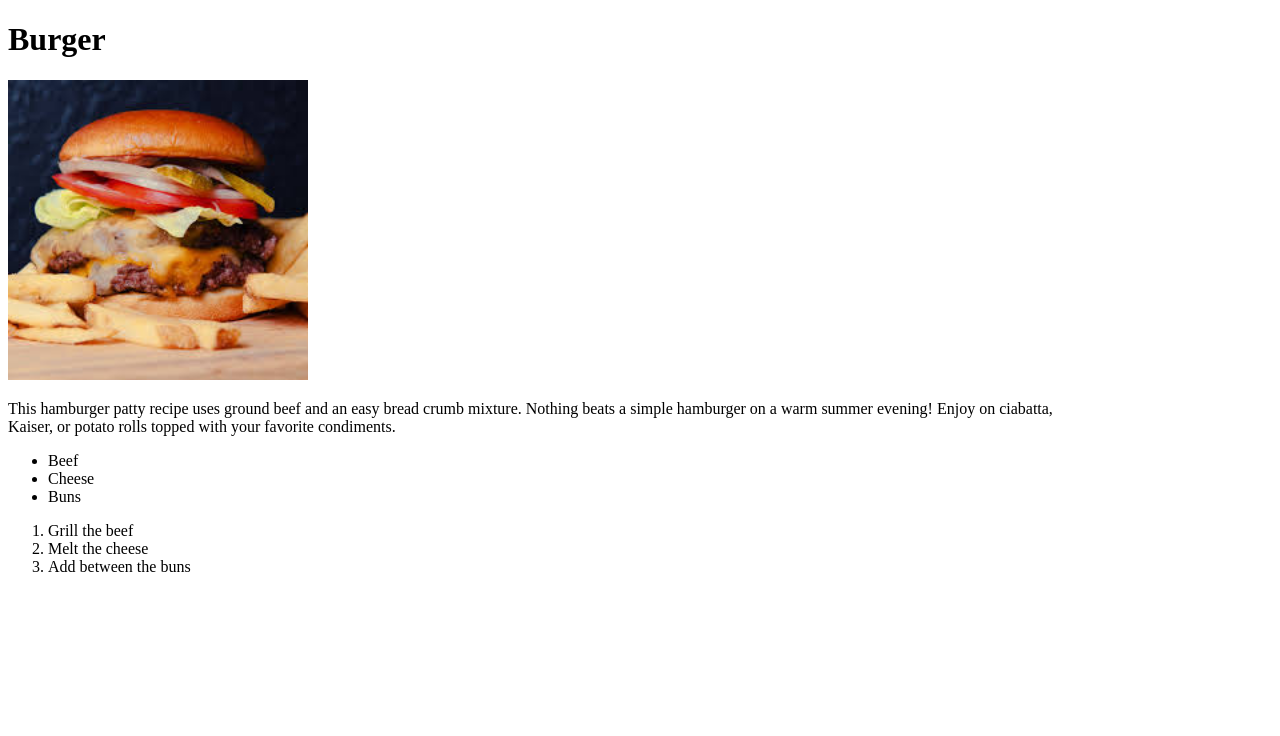
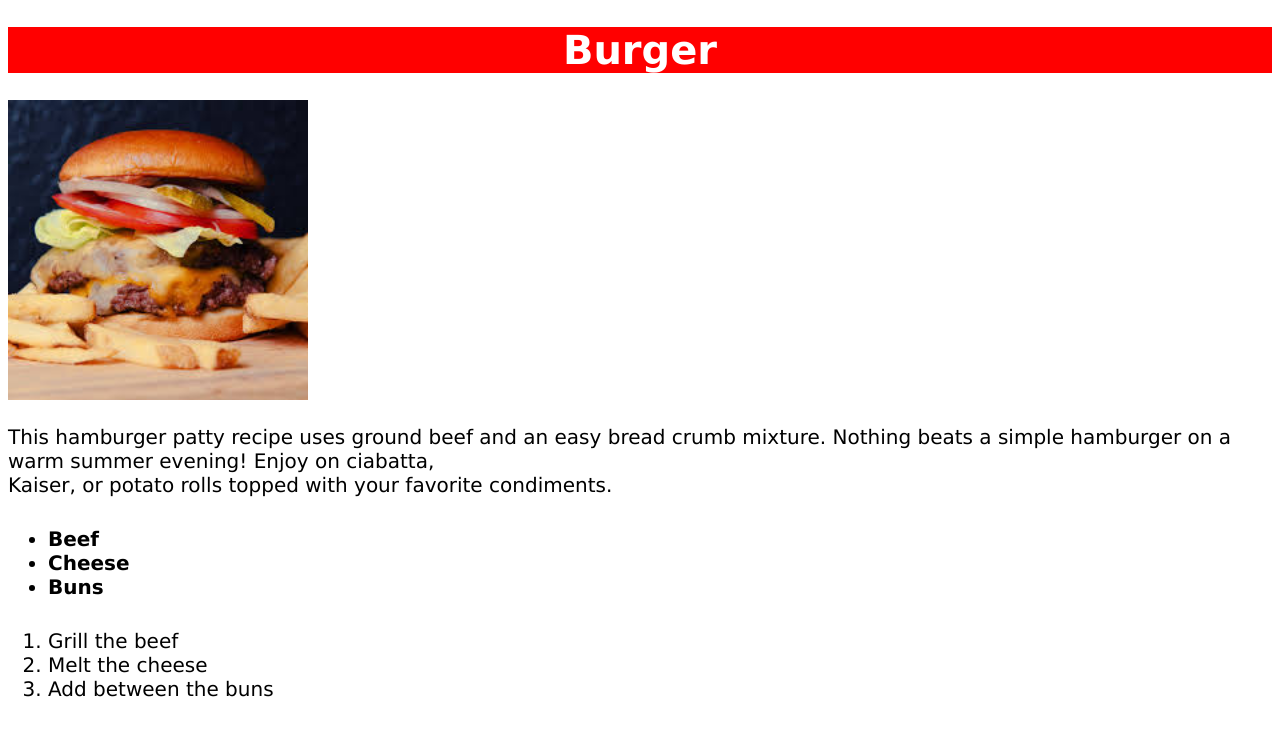
Before and after one commit to lenguyenduyphuc/odin-recipes, a plain HTML site: page odin-recipes/burger.html in a window 1280 px wide. Drawn offline with Linux system fonts and the light colour scheme.

Commit message:
Add css style to recipes

```diff
--- a/odin-recipes/burger.html
+++ b/odin-recipes/burger.html
@@ -4,10 +4,11 @@
         <meta charset="UTF-8">
         <meta name="viewport" content="width=device-width, initial-scale=1.0">
         <title>Document</title>
+        <link rel="stylesheet" href="foodstyle.css"/>
     </head>
     <body>
         <h1>Burger</h1>
-    <img src="../images/burger.jpg" alt="burger image" width="300px" height="300px"/>
+        <img class="image" src="../images/burger.jpg" alt="burger image" width="300px" height="300px"/>
         <p>
             This hamburger patty recipe uses ground beef and an easy bread crumb mixture. Nothing beats a simple hamburger on a warm summer evening! Enjoy on ciabatta,<br/>
             Kaiser, or potato rolls topped with your favorite condiments.
--- /dev/null
+++ b/odin-recipes/foodstyle.css
@@ -0,0 +1,22 @@
+* {
+    font-family: Verdana, Geneva, Tahoma, sans-serif;
+    font-size: 20px;
+}
+
+* h1{
+    color: white;
+    background-color: red;
+    text-align: center;
+    font-weight: 100px;
+    font-size: 40px;
+}
+
+* image{
+    width: auto;
+    height: auto;
+}
+
+* ul {
+    font-weight: bold;
+    font-size: 30px;
+}
```
Also changed, not shown: index.html (+1 -0 lines), odin-recipes/egg.html (+2 -1 lines), odin-recipes/soup.html (+1 -0 lines). Lines whose indentation alone changed are shown as unchanged.
